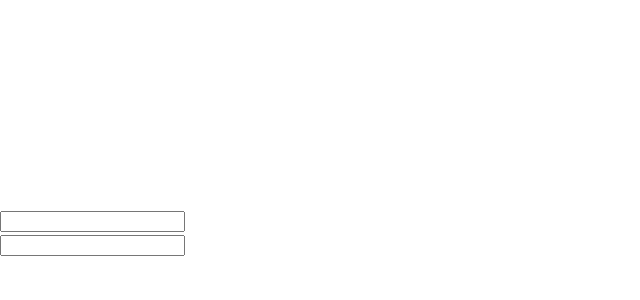
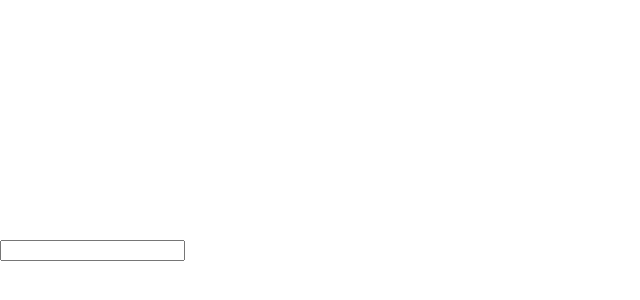
Before and after one commit to abdullah97-pro/React-Project-Tutorial, a React (Vite) app: page / in a window 1280 px wide. Shown: the part 168-468 px from the top of the page, without its empty margins (0-640 px from the left). Built offline with nearby package versions, Linux system fonts and the light colour scheme.

Commit message:
Lifting State Up

```diff
--- a/src/App.jsx
+++ b/src/App.jsx
@@ -1,7 +1,18 @@
+import { useState } from 'react';
 import Loginform from './components/LoginForm'
+
+function Child ({value, onChange}) {
+  return <input value={value} onChange={e => onChange(e.target.value)} />
+}
 function App() {
+  const [text, setText] = useState("");
   return (
-    <Loginform />
+    // <Loginform />
+    <>
+      <h1>{text}</h1>
+
+      <Child value={text} onChange={setText} />
+    </>
   )
 }
 
```
